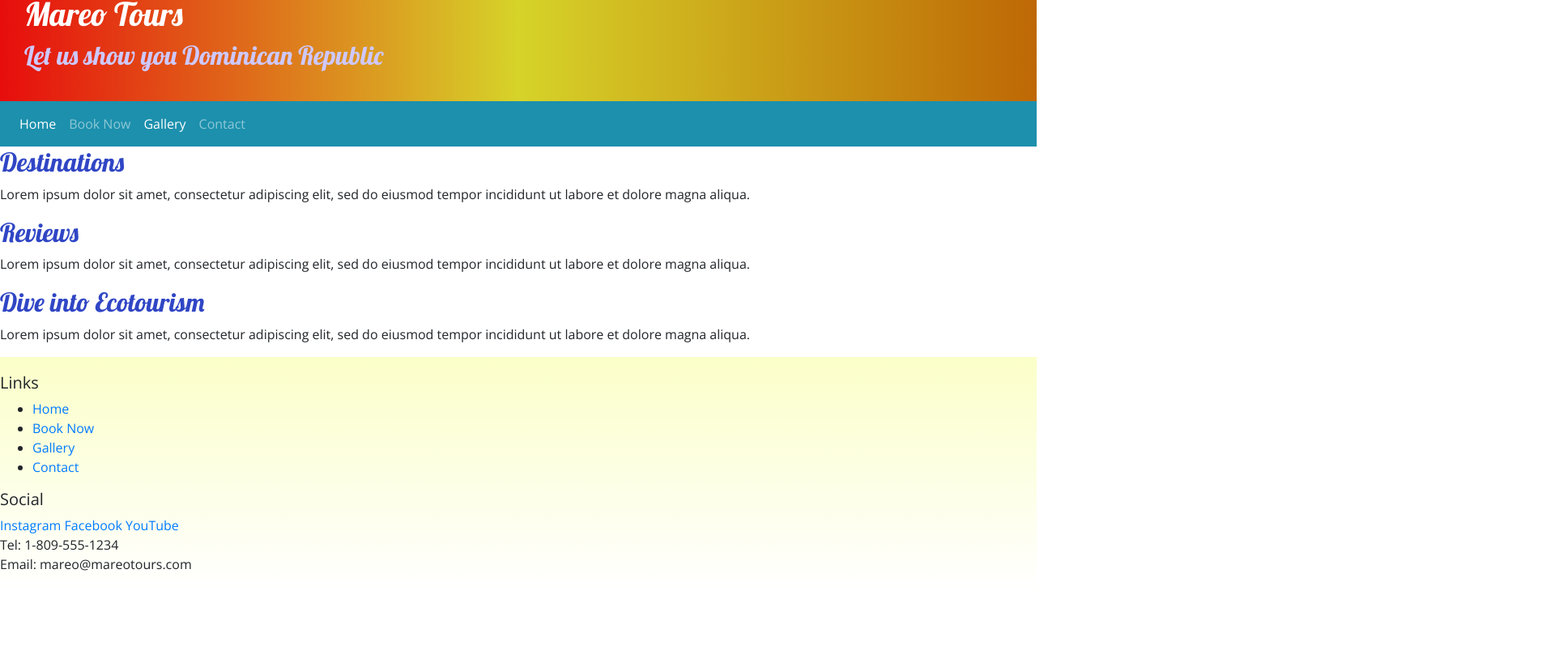
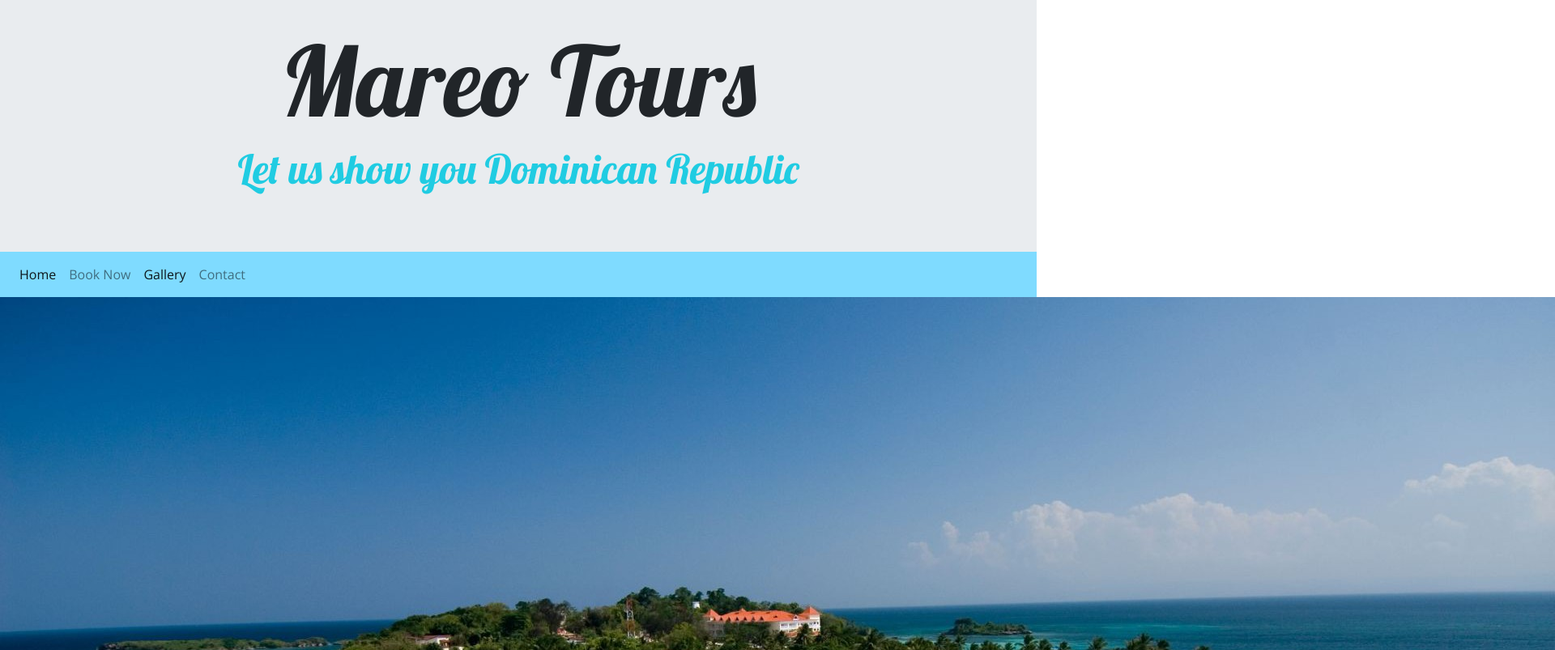
Before and after one commit to ldelacruz88/mareo-tours, a website: page index.html in a window 1280 px wide. Shown: the part 37-840 px from the top of the page at 81% size, 1920 px wide, since content can reach past the window. Before the commit the page ends 800 px from the top, so only its background shows below. Drawn offline with nearby package versions, Linux system fonts and the light colour scheme.

Commit message:
second commit

```diff
--- a/css/styles.css
+++ b/css/styles.css
@@ -8,22 +8,25 @@ h1, h2, h3 {
 
 h2 {
     color: #3046C5;
+
 }
 
+header h1 {
+    font-size: 120px;
+}
 header h2 {
-    color: #CEC8FF;
+    color: #20cce2;
+    font-size: 50px;
 }
 
 footer {
-    background-image: linear-gradient(#fbffc8, white);
+    background-image: linear-gradient(#ffd9c8, white);
     padding: 20px 0;
 }
 
 .jumbotron {
-    padding: 30px;
-    background-image: linear-gradient(to right, #e70d0d, #d6d329, #be6805);
-    color: white;
-    margin: 0;
+    text-align: center;
+    margin-bottom: 0;
 }
 
 .row-content {
@@ -31,6 +34,28 @@ footer {
     border-bottom: 1px ridge;
     min-height: 200px;
 }
-.navbar {
-    background-color: #1c90ad;
+
+.img-desk {
+    max-width: 100%;
+    margin: 0;
+    padding: 0;
+    border: 0;
 }
+
+.container-desk {
+    margin: 0;
+    padding: 0;
+    border: 0;
+}
+
+.row-desk {
+    margin: 0;
+    padding: 0;
+    border: 0;
+}
+
+.col-desk {
+    margin: 0;
+    padding: 0;
+    border: 0;
+}
--- a/index.html
+++ b/index.html
@@ -22,16 +22,11 @@
 <body>
 
     <header class="jumbotron jumbotron-fluid">
-        <div>
         <h1>Mareo Tours</h1>
         <h2>Let us show you Dominican Republic</h2>
-        </div>
     </header>
 
-    <nav class="navbar navbar-expand-sm navbar-dark sticky-top">
-        <button class="navbar-toggler ml-auto" type="button" data-toggle="collapse" data-target="#nucampNavbar">
-            <span class="navbar-toggler-icon"></span>
-        </button>
+    <nav id="nav" class="navbar navbar-expand-sm sticky-top navbar-light" style="background-color:rgb(127, 219, 255);">
         <ul class="navbar-nav">
             <li class="nav-item active"><a class="nav-link" href="#">Home</a></li>
             <li class="nav-item"><a class="nav-link" href="#">Book Now</a></li>
@@ -39,22 +34,39 @@
             <li class="nav-item"><a class="nav-link" href="#">Contact</a></li>
         </ul>
     </nav>
-
     <div>
+        <div class="container container-desk">
+            <div class="row row-desk">
+                <div class="col col-desk">
+                    <img id="img-desk" src="images/cayo-levantado.jpg"/>
+                </div>
+            </div>
+        </div>
+        <div class="container">
+            <div class="row row-content">
+                <div class="col-6">
                     <h2>Destinations</h2>
                     <p>Lorem ipsum dolor sit amet, consectetur adipiscing elit, sed do eiusmod tempor incididunt ut labore et dolore magna aliqua.</p>
                 </div>
-
-    <div>
+                <div class="col-6"></div>
+            </div>
+            <div class="row row-content">
+                <div class="col-6"></div>
+                <div class="col-6">
                     <h2>Reviews</h2>
                     <p>Lorem ipsum dolor sit amet, consectetur adipiscing elit, sed do eiusmod tempor incididunt ut labore et dolore magna aliqua.</p>
                 </div>
-
-    <div>
+            </div>
+            <div class="row row-content">
+                <div class="col-6">
                     <h2>Dive into Ecotourism</h2>
                     <p>Lorem ipsum dolor sit amet, consectetur adipiscing elit, sed do eiusmod tempor incididunt ut labore et dolore magna aliqua.</p>
                 </div>
+                <div class="col-6"></div>
+            </div>
 
+        </div>
+    </div>
     <footer>
         <div>
             <h5>Links</h5>
```
Also changed, not shown: images/cayo-levantado.jpg (added). Lines whose indentation alone changed are shown as unchanged.
